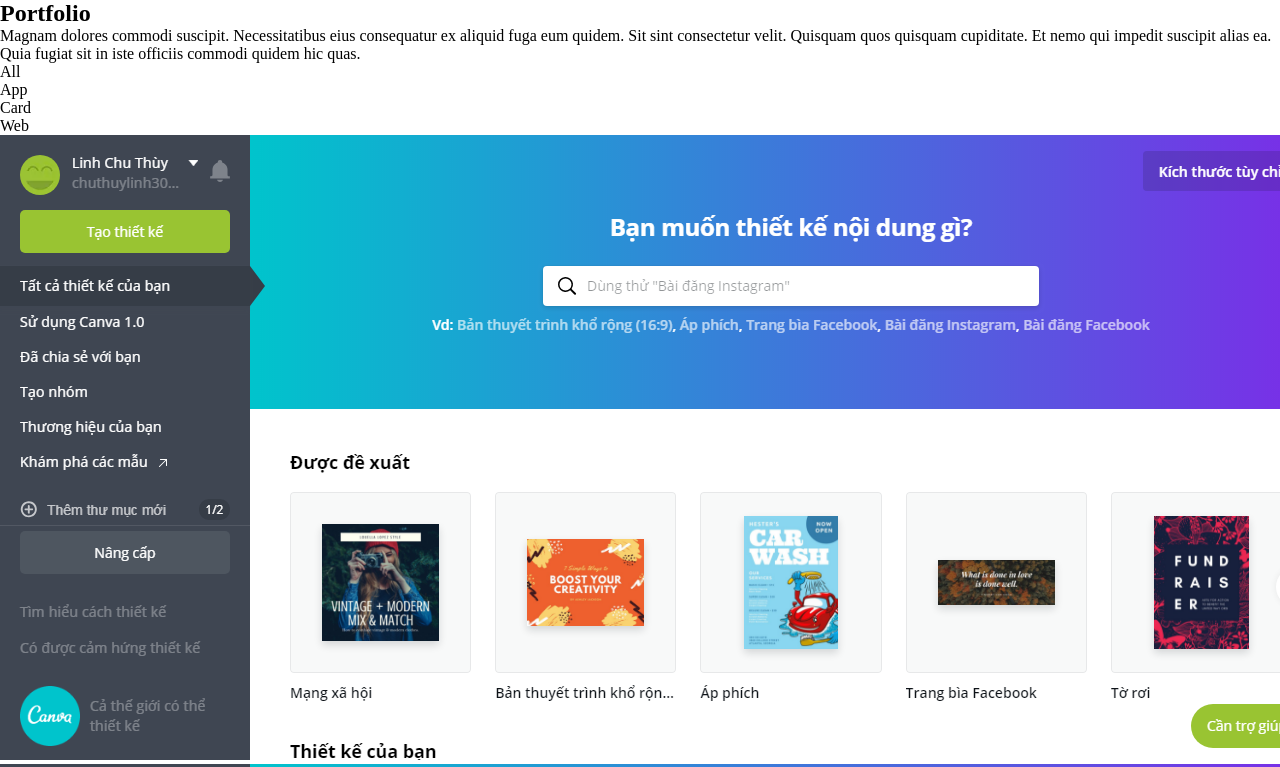
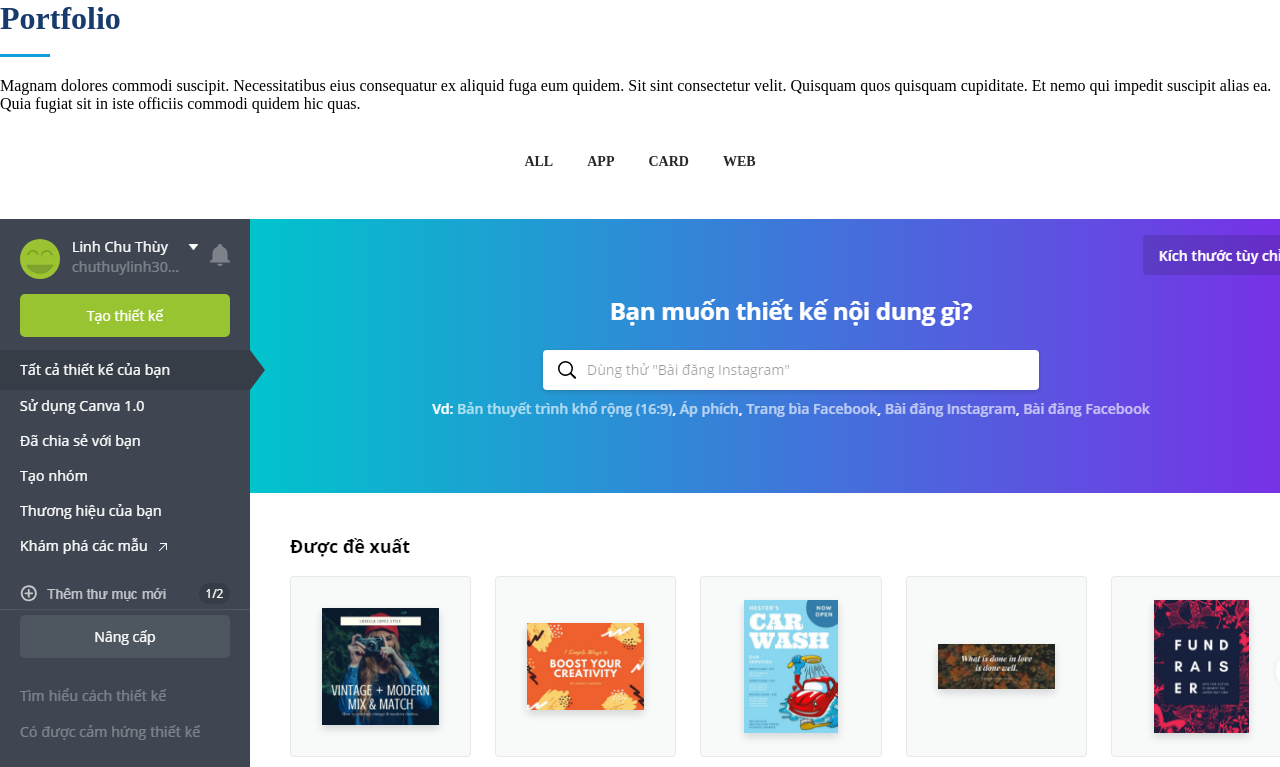
Before and after one commit to laduong/Nhom3_PTLT_BaitapGithub, a plain HTML site: page index.html in a window 1280 px wide. Shown: the top 767 px of the page. Drawn offline with Linux system fonts and the light colour scheme.

Commit message:
Update Css

```diff
--- a/assets/css/style.css
+++ b/assets/css/style.css
@@ -4,3 +4,91 @@
     margin: 0;
     box-sizing: border-box;
 }
+/*-------------Class dùng chung-------------------------------------*/
+.justify--center /* Căn giữa */
+{
+    justify-content: center !important;
+}
+.collums__divide--by3 /* Chia cột làm 3 */
+{
+    position : relative;
+    width: 33.3333333333333%;
+}
+.row
+{
+    --bs-gutter-x: 1.5rem;
+    --bs-gutter-y: 0;
+    display: flex;
+    flex-wrap: wrap;
+    margin-top: calc(-1 * var(--bs-gutter-y));
+    margin-right: calc(-.5 * var(--bs-gutter-x));
+    margin-left: calc(-.5 * var(--bs-gutter-x));
+}
+
+
+/*------------------------ Dương------------------------------------ */
+.portfolio__title
+{
+    padding-bottom: 30px;
+}
+.portfolio__title h2
+{
+    font-size: 32px;
+    font-weight: bold;
+    margin-bottom: 20px;
+    padding-bottom: 20px;
+    position: relative;
+    color: #173b6c;
+}
+.portfolio__title h2::after
+{
+    content: "";
+    position: absolute;
+    display: block;
+    width: 50px;
+    height: 3px;
+    background: #149ddd;
+    bottom: 0;
+    left: 0;
+}
+#portfolio__filter
+{
+    margin: 0 auto 35px auto;
+    list-style: none;
+    text-align: center;
+    background: #fff;
+    border-radius: 50px;
+    padding: 2px 15px;
+    flex: 0 0 auto;
+    width: 100%;
+}
+#portfolio__filter li
+{
+    cursor: pointer;
+    display: inline-block;
+    padding: 10px 15px 8px 15px;
+    font-size: 14px;
+    font-weight: 600;
+    line-height: 1;
+    text-transform: uppercase;
+    color: #272829;
+    margin-bottom: 5px;
+    transition: all 0.3s ease-in-out;
+}
+#portfolio__filter li:hover
+{
+    color: #149ddd;
+}
+.portfolio_item
+{
+    margin-bottom: 30px;
+    padding: 0 12px;
+    width: 33.33333333333%;
+    flex: auto;
+}
+
+
+
+
+
+/*------------------------------------------------------------------*/
--- a/index.html
+++ b/index.html
@@ -49,7 +49,7 @@
                 </div>
                 <div class="portfolio__imagecontainer">
 
-                    <div class="portfolio_item portfolio__filter--app">
+                    <div class="row portfolio_item portfolio__filter--app">
                         <div class="portfolio__filter">
                             <img src="./assets/img/web_img.png" alt="" class="portfolio__img">
                             <div class="portfolio__link">
@@ -58,7 +58,7 @@
                             </div>
                         </div>
                     </div>
-                    <div class="portfolio_item portfolio__filter--app">
+                    <div class="row portfolio_item portfolio__filter--app">
                         <div class="portfolio__filter">
                             <img src="./assets/img/web_img.png" alt="" class="portfolio__img">
                             <div class="portfolio__link">
@@ -67,7 +67,7 @@
                             </div>
                         </div>
                     </div>
-                    <div class="portfolio_item portfolio__filter--app">
+                    <div class="row portfolio_item portfolio__filter--app">
                         <div class="portfolio__filter">
                             <img src="./assets/img/web_img.png" alt="" class="portfolio__img">
                             <div class="portfolio__link">
```
